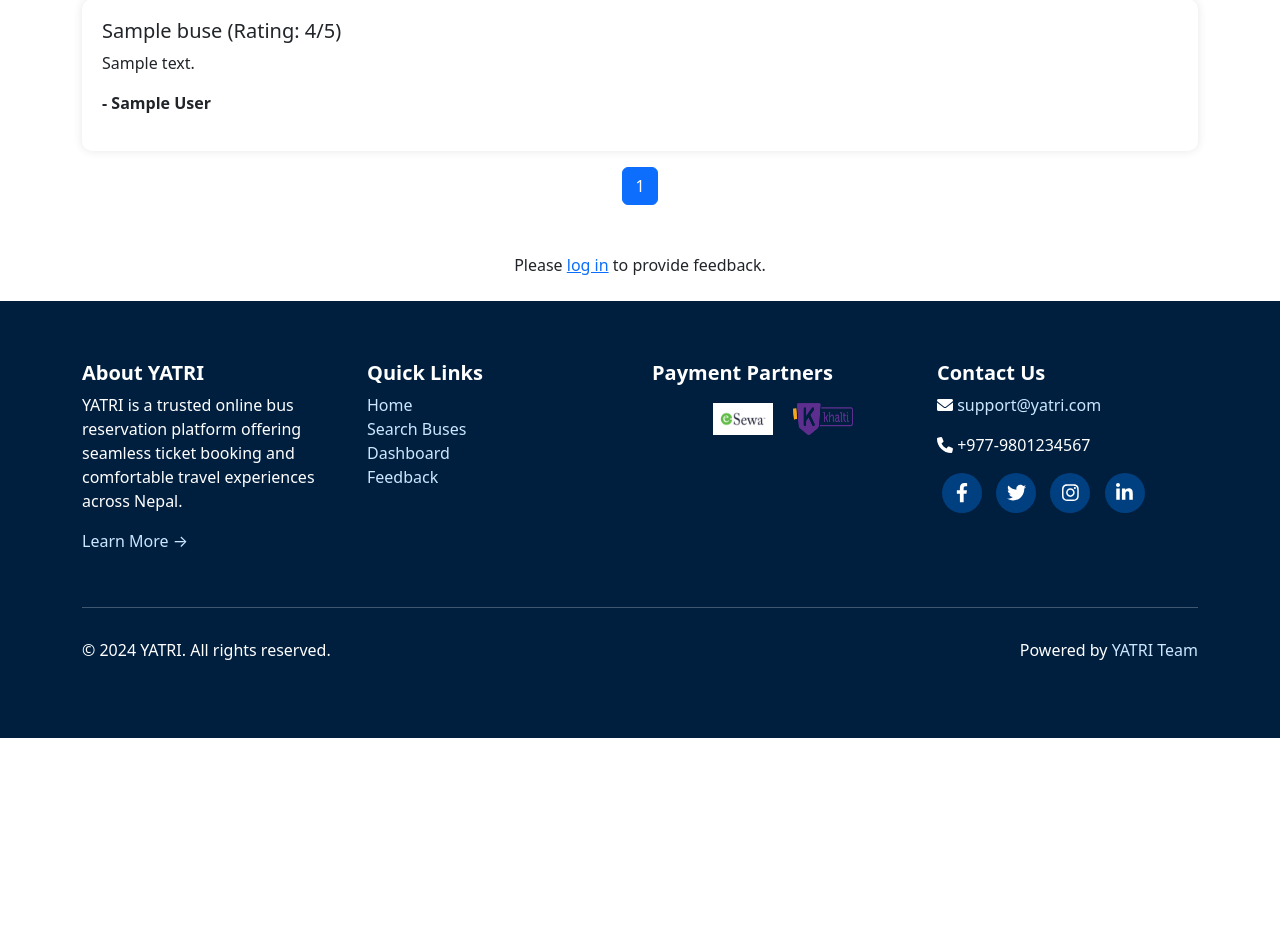
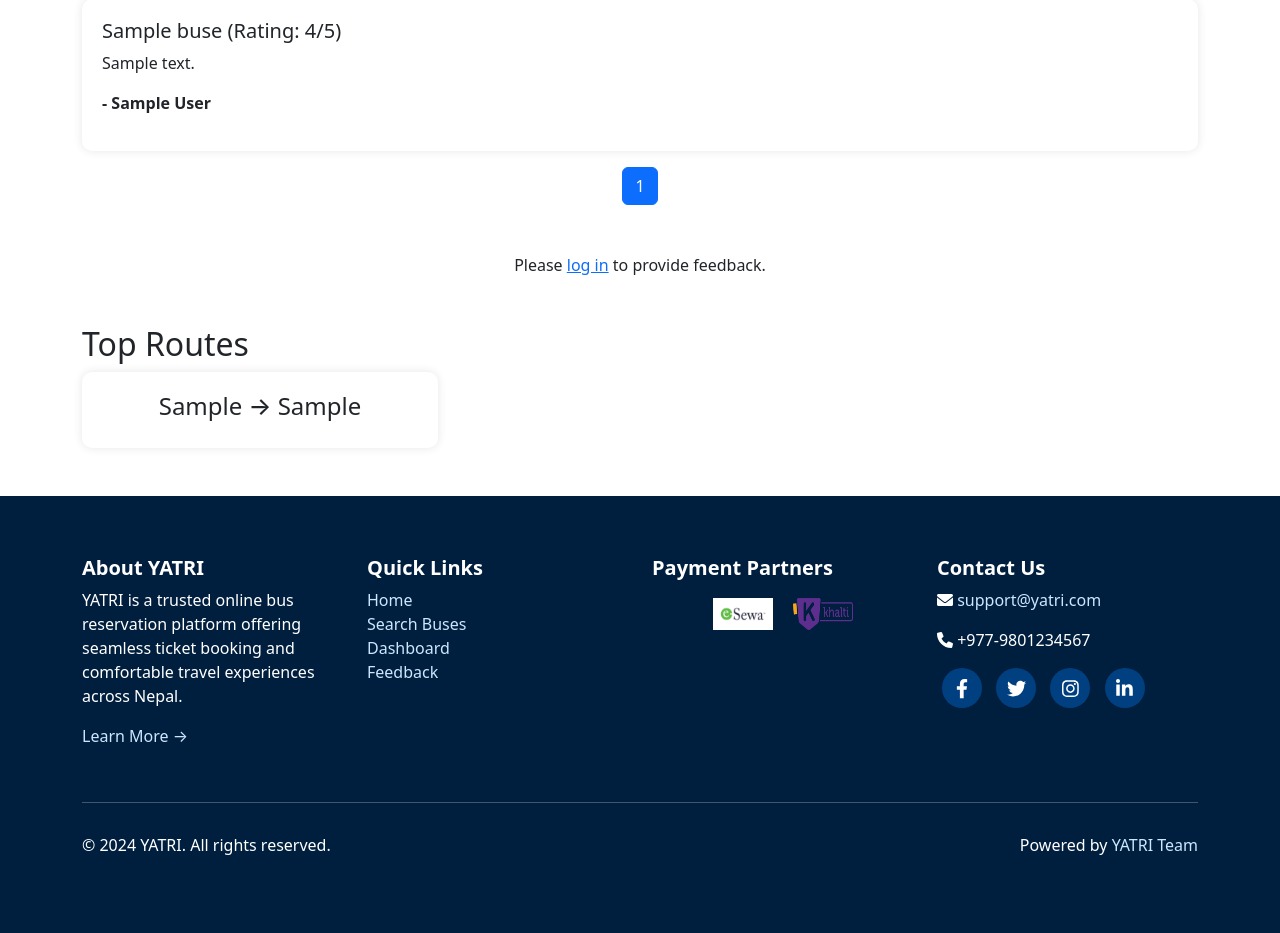
Before and after one commit to Hemantx81/Yatri, a PHP site: page /index.php in a window 1280 px wide. Shown: the part 1240-2173 px from the top of the page. Before the commit the page ends 1978 px from the top, so only its background shows below. Run offline with PHP 8.4, Linux system fonts and the light colour scheme; tables that the repository leaves empty or names only in its code hold one stand-in row (values such as "Sample post").

Commit message:
index change

```diff
--- a/index.php
+++ b/index.php
@@ -221,6 +221,19 @@ if ($is_logged_in && $_SERVER['REQUEST_METHOD'] === 'POST') {
         .star-rating label:hover~label {
             color: gold;
         }
+
+        .top-routes-item {
+            background-color: white;
+            border-radius: 10px;
+            box-shadow: 0 0 10px rgba(0, 0, 0, 0.1);
+            padding: 20px;
+            text-align: center;
+            transition: transform 0.3s ease;
+        }
+
+        .top-routes-item:hover {
+            transform: scale(1.05);
+        }
     </style>
 
 </head>
@@ -261,26 +274,7 @@ if ($is_logged_in && $_SERVER['REQUEST_METHOD'] === 'POST') {
         </div>
     </div>
 
-    <!-- Recommended Buses Section -->
-    <!-- <div class="container my-5">
-        <h2>Recommended Buses (Top Rated)</h2>
-        <div class="row">
-            <?php if ($result_recommended->num_rows > 0): ?>
-                <?php while ($row = $result_recommended->fetch_assoc()): ?>
-                    <div class="col-md-4">
-                        <div class="bus-item">
-                            <img src="<?= htmlspecialchars($row['image_path']) ?>" alt="<?= htmlspecialchars($row['bus_name']) ?>">
-                            <h4><?= htmlspecialchars($row['bus_name']) ?> (Rating: <?= number_format($row['avg_rating'], 2) ?>)</h4>
-                            <p>Next Departure: <?= htmlspecialchars(date("d M Y, H:i", strtotime($row['earliest_departure']))) ?></p>
-                            <a href="booking/book_ticket.php?route_id=<?= htmlspecialchars($row['bus_id']) ?>" class="btn btn-primary">Book Now</a>
-                        </div>
-                    </div>
-                <?php endwhile; ?>
-            <?php else: ?>
-                <p class="text-center">No recommended buses found.</p>
-            <?php endif; ?>
-        </div>
-    </div> -->
+
     <div class="container my-5">
         <h2>Recommended Buses (Top Rated)</h2>
         <div class="row" id="recommended-buses">
@@ -379,6 +373,30 @@ if ($is_logged_in && $_SERVER['REQUEST_METHOD'] === 'POST') {
             </div>
         </div>
     </div>
+    <!-- Top Routes Section -->
+    <div class="container my-5">
+        <h2>Top Routes</h2>
+        <div class="row">
+            <?php
+            $query_top_routes = "SELECT source, destination FROM routes r
+                                 INNER JOIN bookings b ON r.id = b.route_id
+                                 GROUP BY r.source, r.destination
+                                 ORDER BY COUNT(*) DESC LIMIT 6";
+            $result_top_routes = $conn->query($query_top_routes);
+            ?>
+            <?php if ($result_top_routes->num_rows > 0): ?>
+                <?php while ($route = $result_top_routes->fetch_assoc()): ?>
+                    <div class="col-md-4">
+                        <div class="top-routes-item">
+                            <h4><?= htmlspecialchars($route['source']) ?> → <?= htmlspecialchars($route['destination']) ?></h4>
+                        </div>
+                    </div>
+                <?php endwhile; ?>
+            <?php else: ?>
+                <p>No popular routes found.</p>
+            <?php endif; ?>
+        </div>
+    </div>
 
     <?php include("includes/footer.php") ?>
 
@@ -390,9 +408,6 @@ if ($is_logged_in && $_SERVER['REQUEST_METHOD'] === 'POST') {
                 buses,
                 feedback
             } = await response.json();
-
-            // Current time for filtering
-            const currentTime = new Date();
 
             // Aggregate ratings for each bus
             const busRatings = {};
@@ -410,22 +425,17 @@ if ($is_logged_in && $_SERVER['REQUEST_METHOD'] === 'POST') {
                 busRatings[bus_id].count += 1;
             });
 
-            // Calculate average ratings
-            buses.forEach(bus => {
-                const ratings = busRatings[bus.bus_id];
-                bus.avg_rating = ratings ? (ratings.total / ratings.count) : 0;
-            });
+            // Filter buses with ratings and availability
+            const ratedAvailableBuses = buses
+                .filter(bus => busRatings[bus.bus_id] && bus.availability === 'available')
+                .map(bus => {
+                    const ratings = busRatings[bus.bus_id];
+                    bus.avg_rating = ratings.total / ratings.count;
+                    return bus;
+                });
 
-            // Filter buses with future departure times
-            const futureBuses = buses.filter(bus => new Date(bus.departure_time) > currentTime);
-
-            // Sort buses by average rating (descending) and earliest departure time (ascending)
-            const sortedBuses = futureBuses.sort((a, b) => {
-                if (b.avg_rating !== a.avg_rating) {
-                    return b.avg_rating - a.avg_rating; // Higher rating first
-                }
-                return new Date(a.departure_time) - new Date(b.departure_time); // Earlier departure first
-            });
+            // Sort buses by average rating (descending)
+            const sortedBuses = ratedAvailableBuses.sort((a, b) => b.avg_rating - a.avg_rating);
 
             // Render recommended buses
             const recommendedContainer = document.getElementById('recommended-buses');
```
